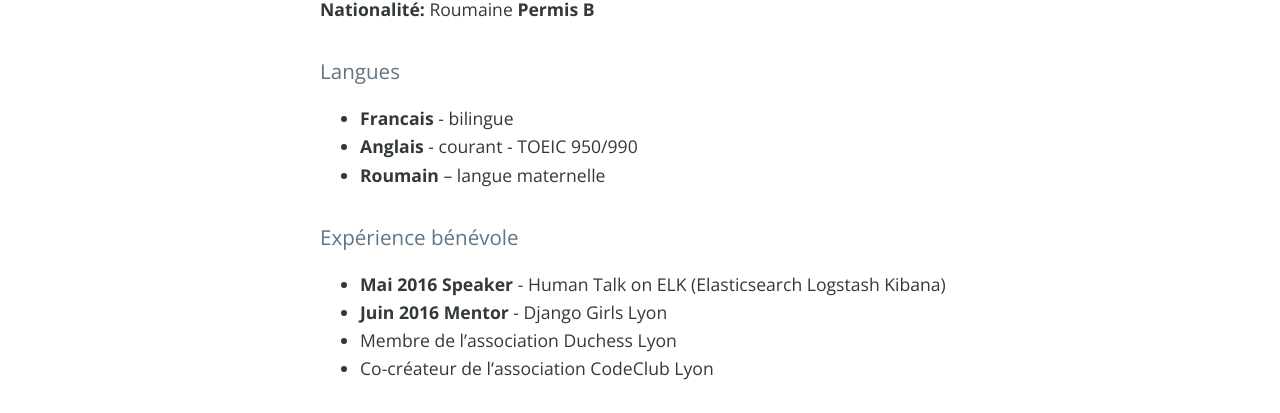
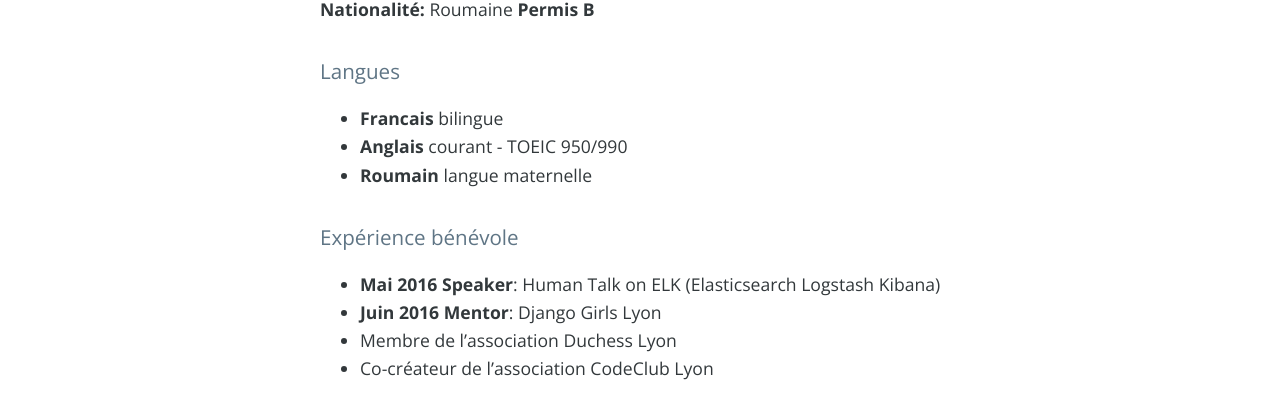
Before and after one commit to veve90/cv, a Jekyll site: the page built from _posts/2017-12-17-analyse-transactionelle.md, in a window 1280 px wide. Shown: the part 1534-1947 px from the top of the page. Built offline with Jekyll 4.4.1, drawn with Linux system fonts in a browser that asks for light colours; nearby versions of some CDN libraries; comment, search, counter and statistics services are not loaded.

```diff
--- a/_posts/2017-12-17-analyse-transactionelle.md
+++ b/_posts/2017-12-17-analyse-transactionelle.md
@@ -31,23 +31,23 @@ Etude des concepts et solutions de « Machine Learning ». Choix d'une solution
 
 
 ## Education
-__2009-2014__	INSA de Lyon, Département Informatique (IT)
-__2013-2014__	   Echange ERASMUS SUP’: Technical University of Denmark (DTU)
+__2009-2014__	             INSA de Lyon, Département Informatique (IT)
+__2013-2014__	             Echange ERASMUS SUP’: Technical University of Denmark (DTU)
 
 ## PRIX ET DISTINCTIONS
-__2016__		   Cloudera Community Champions
+__2016__		               Cloudera Community Champions
 
 ## INFORMATIONS PERSONNELLES
-__Nationalité:__ Roumaine
+__Nationalité:__           Roumaine
 __Permis B__
 
 # Langues
--	__Francais__ - bilingue
--	__Anglais__ - courant - TOEIC 950/990
--	__Roumain__ – langue maternelle
+-	__Francais__             bilingue
+-	__Anglais__              courant - TOEIC 950/990
+-	__Roumain__              langue maternelle
 
 # Expérience bénévole
-- __Mai 2016 Speaker__  - Human Talk on ELK (Elasticsearch Logstash Kibana)
--	__Juin 2016 Mentor__ - Django Girls Lyon
+- __Mai 2016 Speaker__:    Human Talk on ELK (Elasticsearch Logstash Kibana)
+-	__Juin 2016 Mentor__:    Django Girls Lyon
 -	Membre de l’association Duchess Lyon
 -	Co-créateur de l’association CodeClub Lyon
```
